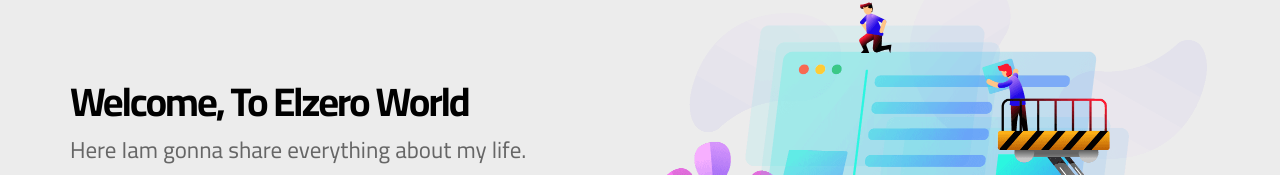
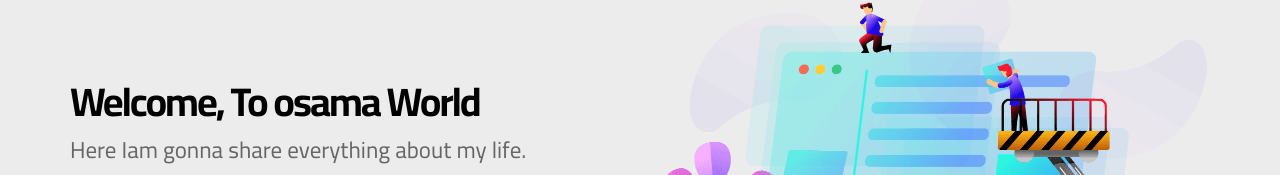
Before and after one commit to osama-alshahat/osama-narouz, a plain HTML site: page index.html in a window 1280 px wide. Shown: the part 213-388 px from the top of the page. Drawn offline with Linux system fonts and the light colour scheme.

Commit message:
Update index.html

```diff
--- a/index.html
+++ b/index.html
@@ -75,7 +75,7 @@
     <div class="landing">
       <div class="container">
         <div class="text">
-          <h1>Welcome, To Elzero World</h1>
+          <h1>Welcome, To osama World</h1>
           <p>Here Iam gonna share everything about my life. Books Iam reading, Games Iam Playing, Stories and Events</p>
         </div>
         <div class="image">
```
